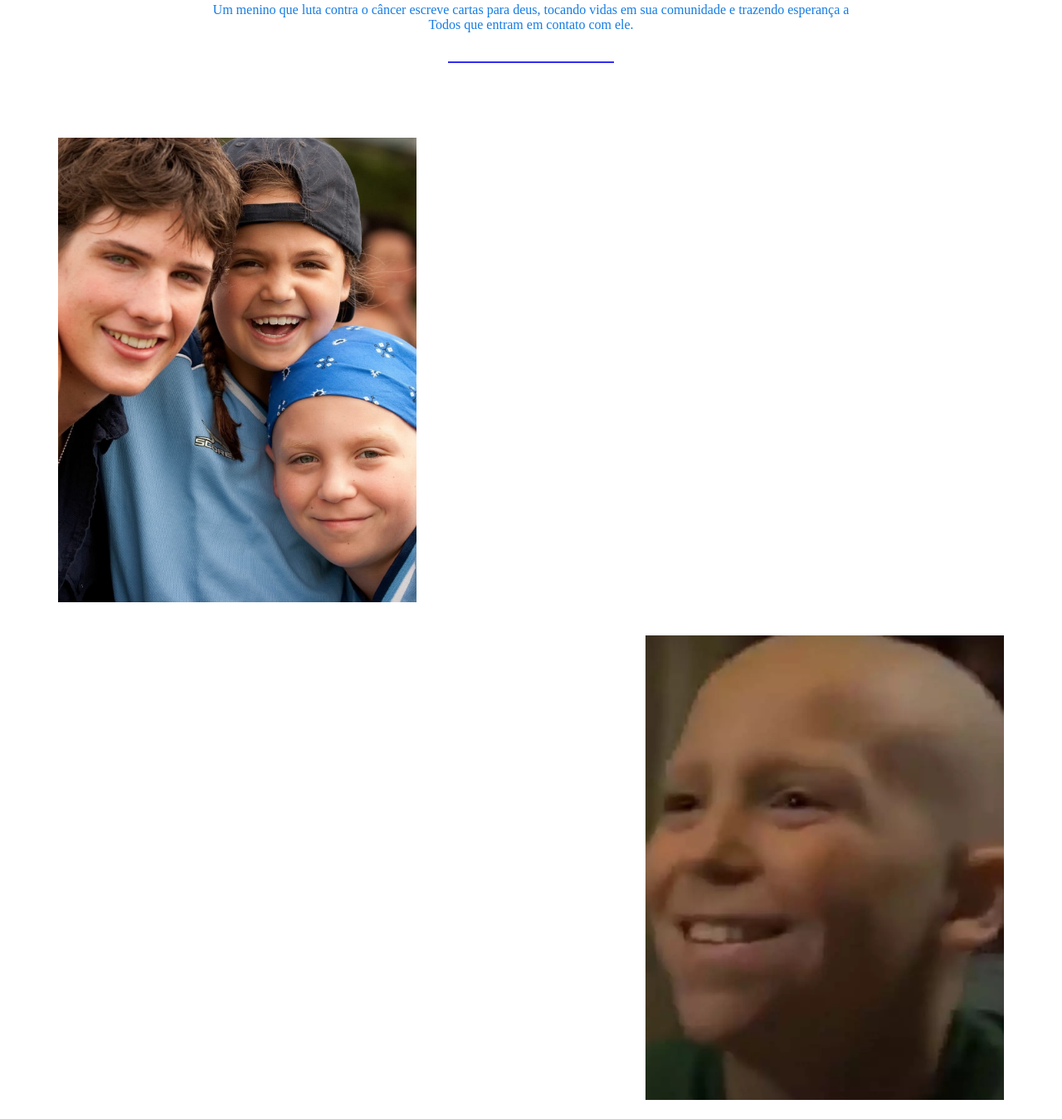
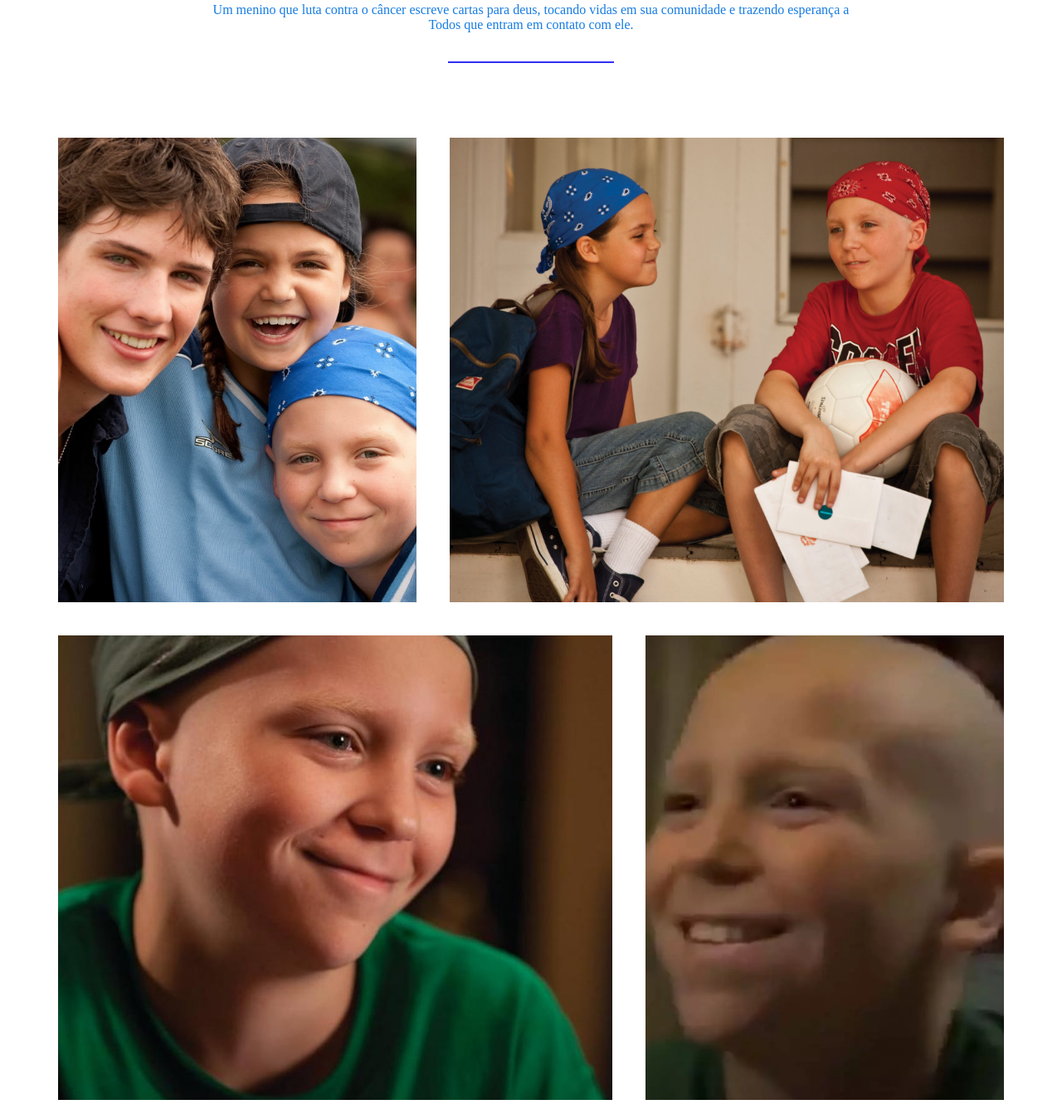
Before and after one commit to nuria2013/Cartas-Para-Deus, a plain HTML site: page index.html in a window 1280 px wide. Shown: the part 969-2318 px from the top of the page at 83% size. Drawn offline with Linux system fonts and the light colour scheme; the site is published under a folder, as on GitHub Pages, so addresses that start at the root find nothing.

Commit message:
Update index.html

```diff
--- a/index.html
+++ b/index.html
@@ -36,8 +36,8 @@
        <hr>
         <ul class="grid">
         <li class="small" style="background-image: url('img/imagem1.jpg');"></li>
-        <li class="large" style="background-image: url(/img/imagem2.jpg);"></li>
-        <li class="large" style="background-image: url(/img/imagem3.jpg);"></li>
+        <li class="large" style="background-image: url(img/imagem2.jpg);"></li>
+        <li class="large" style="background-image: url(img/imagem3.jpg);"></li>
         <li class="small" style="background-image: url('img/imagem4.jpg');"></li>
   </ul>
   </section>
```
